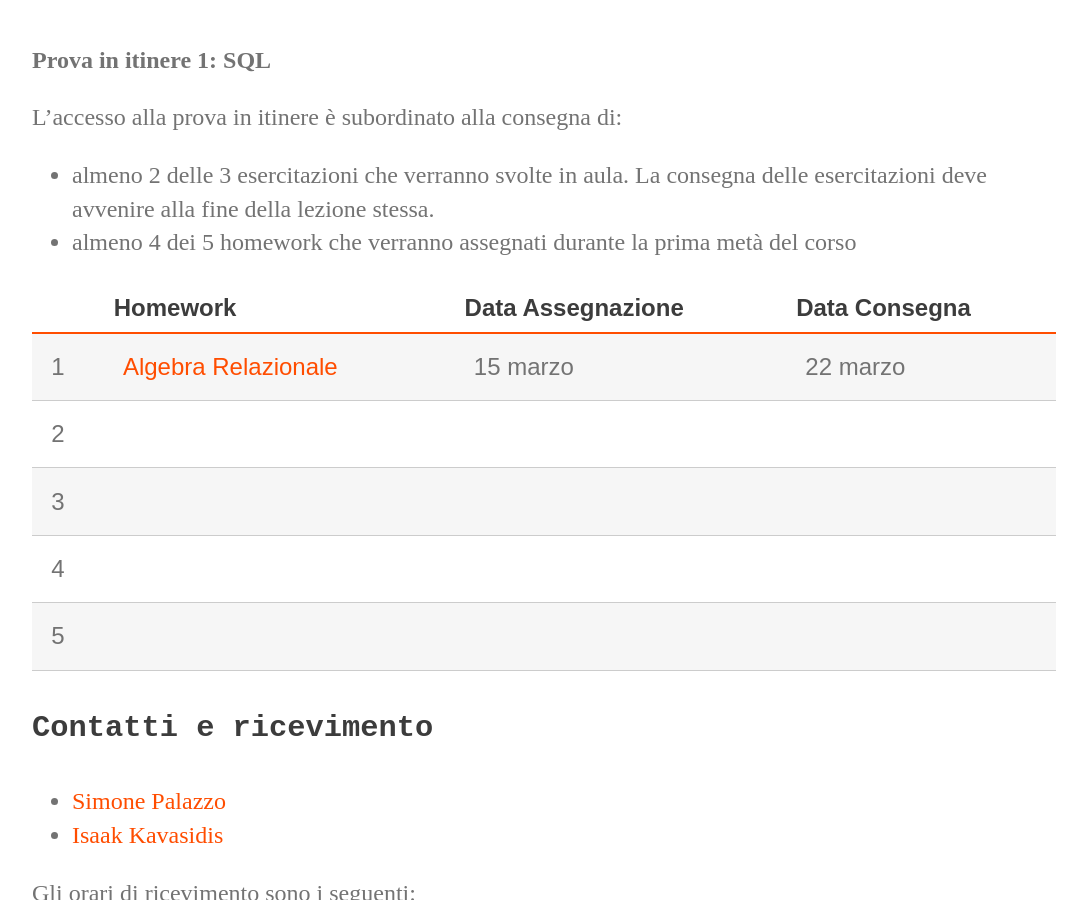
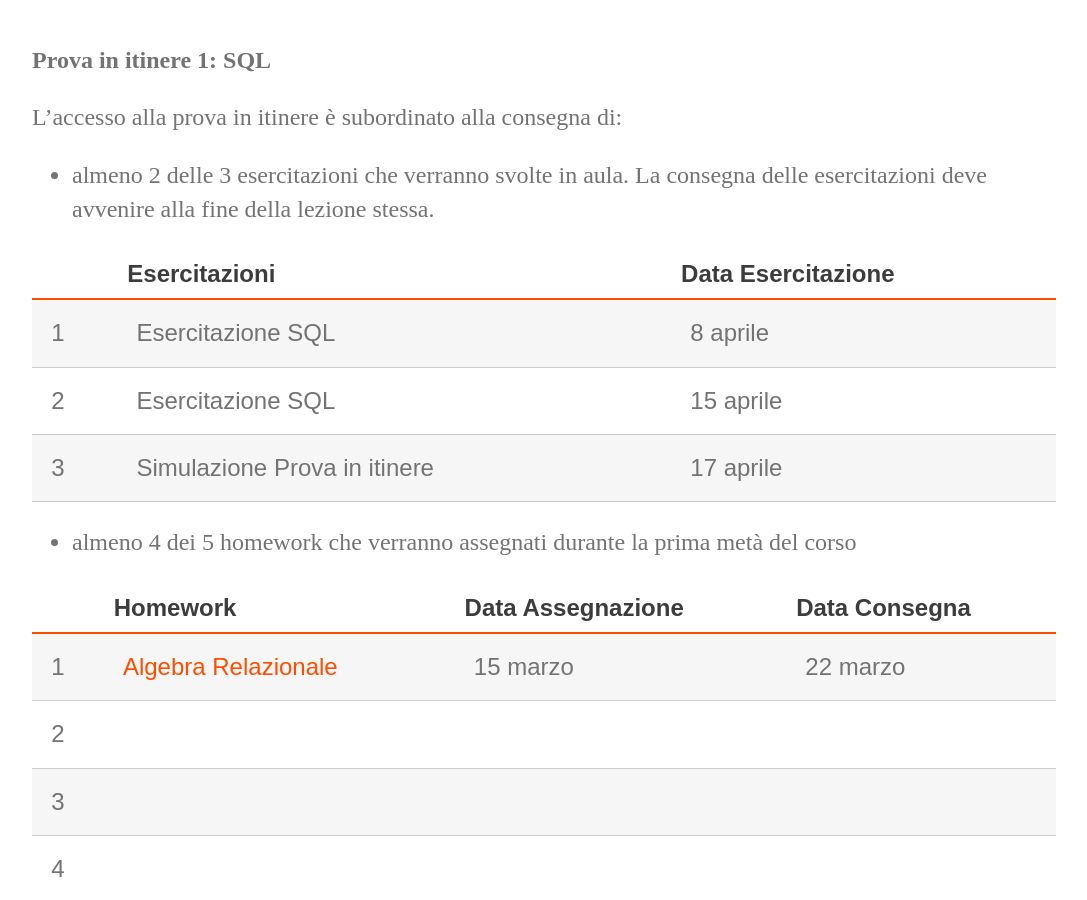
Before and after one commit to perceivelab/db-fo-24, a Jekyll site: the page built from index.md, in a window 1280 px wide and 900 px high, scrolled down 3024 px. Shown: the whole window, without its empty margins (96-1183 px from the left). Built offline with Jekyll 4.4.1, drawn with Linux system fonts in a browser that asks for light colours.

Commit message:
Update index.md

```diff
--- a/index.md
+++ b/index.md
@@ -61,6 +61,13 @@ In tutti i casi, è **obbligatoria** la prenotazione tramite il Portale studenti
 
 L'accesso alla prova in itinere è subordinato alla consegna di:
   - almeno 2 delle 3 esercitazioni che verranno svolte in aula. La consegna delle esercitazioni deve avvenire alla fine della lezione stessa.
+
+|       | Esercitazioni                             | Data Esercitazione |
+|------ | ----------------------------------------- | -----------------  |
+| 1     | Esercitazione SQL        | 8 aprile     |
+| 2     | Esercitazione SQL        | 15 aprile     |
+| 3     | Simulazione Prova in itinere              | 17 aprile     |
+
   - almeno 4 dei 5 homework che verranno assegnati durante la prima metà del corso
 
 |       | Homework                  | Data Assegnazione | Data Consegna    |
```
